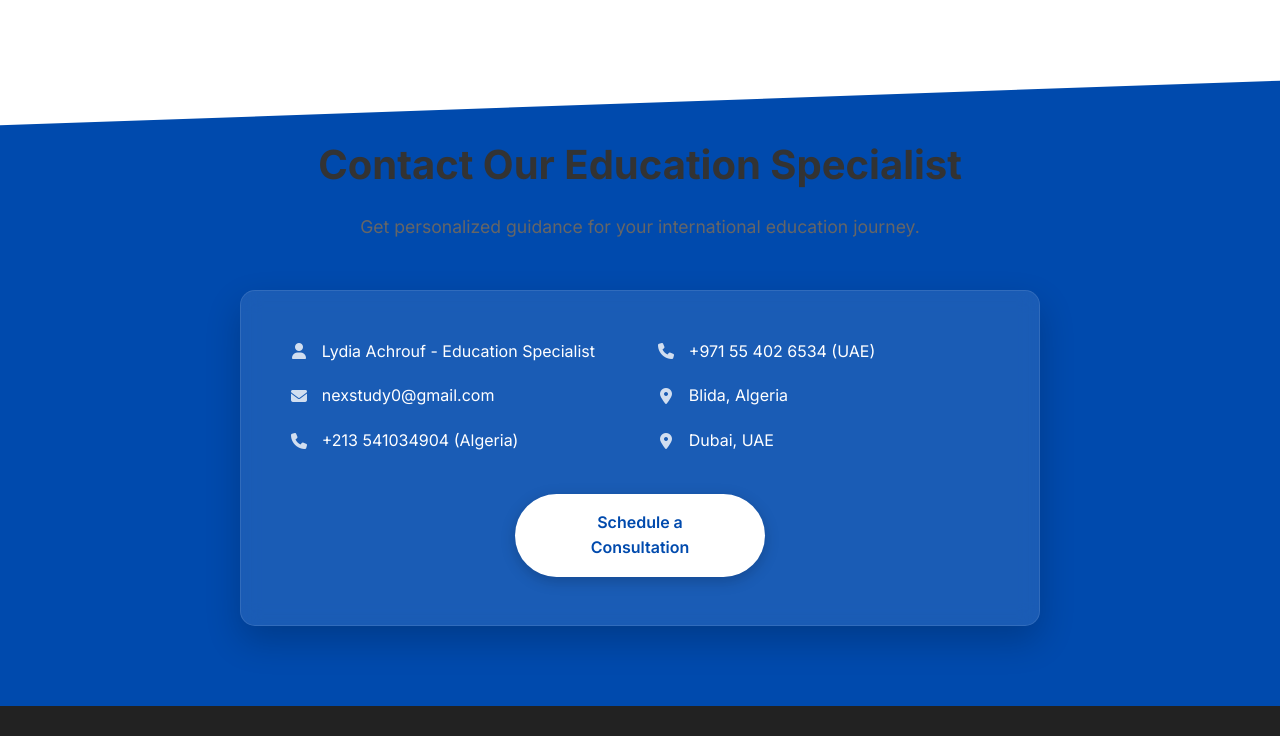
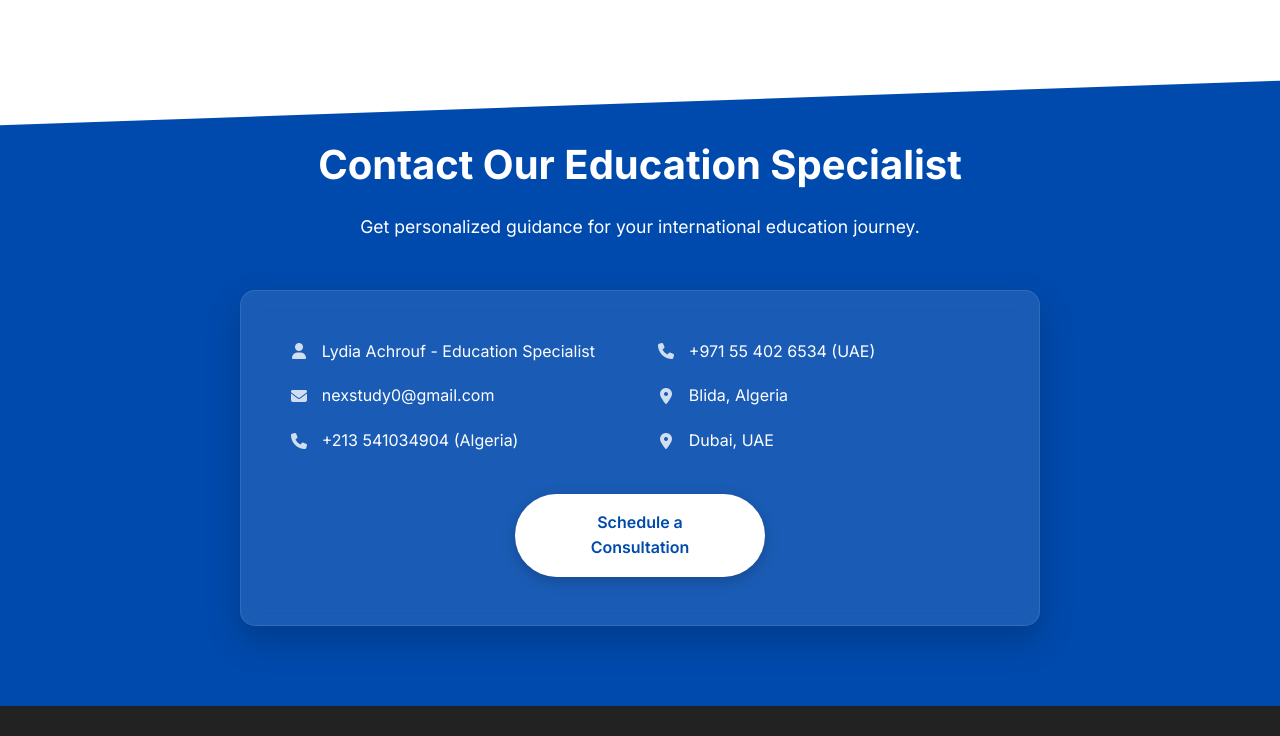
Before and after one commit to ademdahmane/NexStudy, a plain HTML site: page index.html in a window 1280 px wide. Shown: the part 2380-3116 px from the top of the page. Drawn offline with Linux system fonts and the light colour scheme.

Commit message:
hot fixes

```diff
--- a/index.html
+++ b/index.html
@@ -701,8 +701,8 @@
 <!-- Contact Section -->
 <section id="contact" class="contact-section">
   <div class="container">
-    <h2 class="section-title">Contact Our Education Specialist</h2>
-    <p class="section-subtitle">Get personalized guidance for your international education journey.</p>
+    <h2 class="section-title" style="color: white;">Contact Our Education Specialist</h2>
+    <p class="section-subtitle"style="color: white;">Get personalized guidance for your international education journey.</p>
     <div class="contact-card" id="contact-card">
       <div class="contact-grid">
         <div class="contact-info">
```
